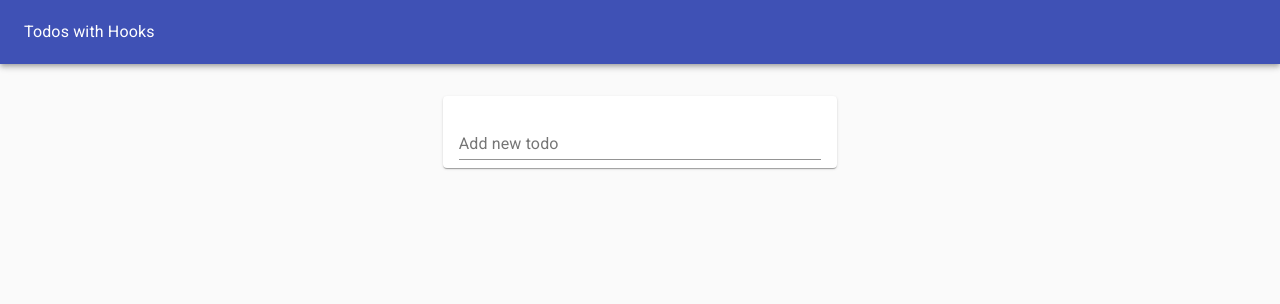
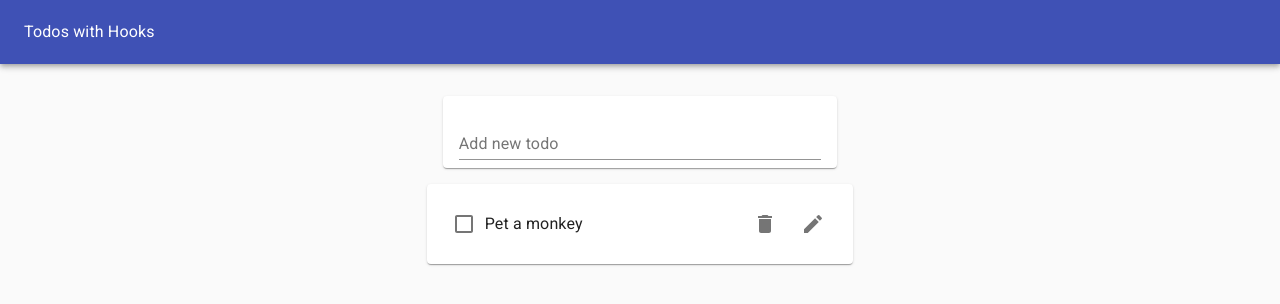
Before and after one commit to usernameistai/react-hooks, a React (Create React App) app: page / in a window 1280 px wide. Shown: the top 304 px of the page. Built offline with nearby package versions, Linux system fonts and the light colour scheme.

Commit message:
Add useLocalStorageState to initialise piece localstorage, changes -> update localstorage, return state and setState

```diff
--- a/src/TodoApp.js
+++ b/src/TodoApp.js
@@ -1,4 +1,4 @@
-import React, { useEffect } from 'react';
+import React from 'react';
 import useTodoState from './hooks/useTodoState';
 import TodoList from './TodoList';
 import TodoForm from './TodoForm';
@@ -9,17 +9,8 @@
 import Grid from '@material-ui/core/Grid';
 
 function TodoApp() {
-  const initialTodos = JSON.parse(window.localStorage.getItem("todos") || "[]");
-  /* const initialTodos = [
-    { id: 1, task: "Clean fishtank", completed: false },
-    { id: 2, task: "Wash Car", completed: true },
-    { id: 3, task: "Grow Beard", completed: false }
-  ]; */
+  const initialTodos = [{ id: 1, task: "Pet a monkey", completed: false }];
   const { todos, addTodo, removeTodo, toggleTodo, editTodo } = useTodoState(initialTodos);
-  // using destructuring to extract all the things needed
-  useEffect(() => {
-    window.localStorage.setItem("todos", JSON.stringify(todos));
-  }, [todos]); // square brackets shows when useEffect will run
 
   return (
     <Paper style={{ // paper gives a background
@@ -50,6 +41,9 @@
 }
 
 export default TodoApp;
+// import useLocalStorageState from './hooks/useLocalStorageState';
+// const [mood, setMood] = useLocalStorageState("mood", "happy");
+ /** <button onClick={() => setMood("angry") }>Click to get angry</button> */
 
 // - TodoApp
 //    - TodoForm
@@ -57,3 +51,15 @@
 //       -TodoItem
 
 // each Todo will have an id, task, completed
+
+// const initialTodos = JSON.parse(window.localStorage.getItem("todos") || "[]");
+/* const initialTodos = [
+    { id: 1, task: "Clean fishtank", completed: false },
+    { id: 2, task: "Wash Car", completed: true },
+    { id: 3, task: "Grow Beard", completed: false }
+  ];
+
+  // using destructuring to extract all the things needed
+  useEffect(() => {
+    window.localStorage.setItem("todos", JSON.stringify(todos));
+  }, [todos]); // square brackets shows when useEffect will run */
--- /dev/null
+++ b/src/hooks/useLocalStorageState.js
@@ -0,0 +1,23 @@
+import { useState, useEffect } from 'react';
+
+function UseLocalStorageState(key, defaultVal) { // key - "todos" etc.
+// if nothing in localstorage under this key, use defaultValue
+  // make piece of state, based off of value in localstorage
+  const [state, setState] = useState(() => {
+    let val;
+    try {
+      val = JSON.parse(window.localStorage.getItem(key) || String(defaultVal));
+    }
+    catch (e) {
+      val = defaultVal; // whatever user passes in when using this hook
+    } // all the above is just initialising useState
+    return val;
+  }); //======= above means initialise to to some piece of localstorage
+  // use useffect to update localstorage whenever state changes
+  useEffect(() => {
+    window.localStorage.setItem(key, JSON.stringify(state)); // key can be "todos", language preference, dark mode
+  }, [key, state]); // only setting when state of key ("todos") changes was [state] but am being complained to
+  // ========= whenever it changes make sure you update localstorage
+  return [state, setState];
+} // ===== return that piece of state and a function to set that piece of state
+export default UseLocalStorageState;
--- a/src/hooks/useTodoState.js
+++ b/src/hooks/useTodoState.js
@@ -1,9 +1,8 @@
-import { useState } from 'react';
+import useLocalStorageState from './useLocalStorageState';
 import uuid from 'uuid/v4';
 
-export default initialTodos => {
-  const [todos, setTodos] = useState(initialTodos);
-
+export default (initialTodos) => {
+  const [todos, setTodos] = useLocalStorageState("todos", initialTodos);
   return {
     todos,
     addTodo: (newTodoText) => {
```
